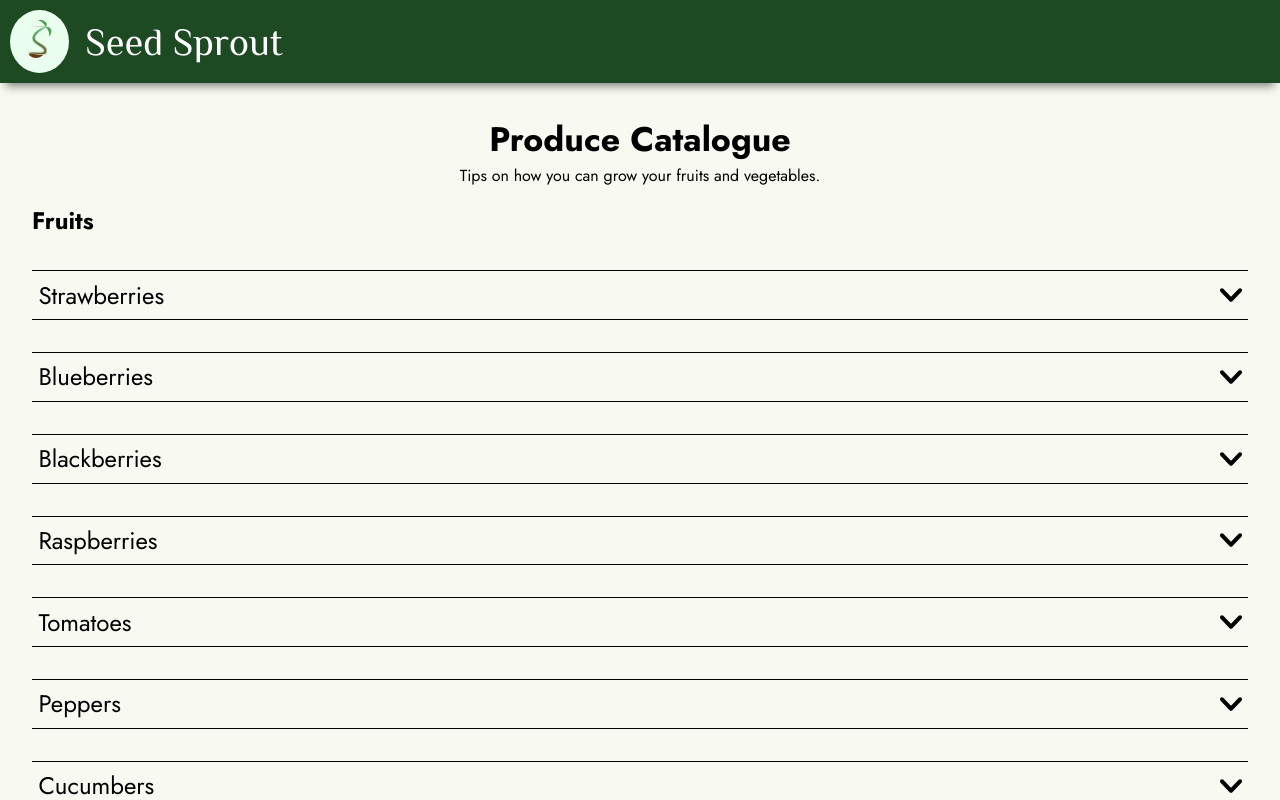
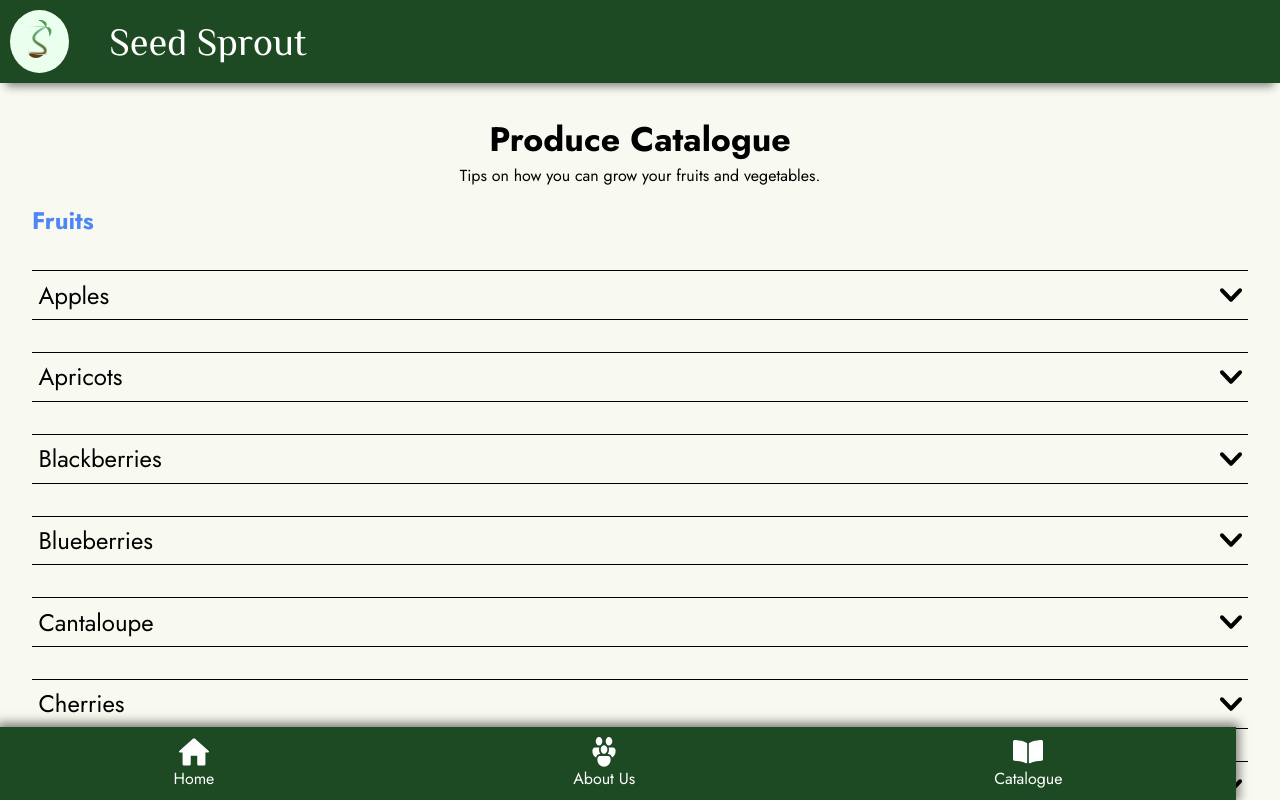
Before and after one commit to anoncoderin/SeedSprout, a Next.js app: page /ProduceCatalogue in a window 1280 px wide. Shown: the top 800 px of the page. Built offline with nearby package versions, Linux system fonts and the light colour scheme.

Commit message:
fixed navbars and adjusted pages

```diff
--- a/components/Accordion/index.js
+++ b/components/Accordion/index.js
@@ -16,14 +16,16 @@ export default function Accordion() {
     }
   };
 
+  const organizedData = fruitsAndVeggiesCatalogue.sort((a, b) => a.title.localeCompare(b.title))
+
   return (
     <>
       {/* Div that contains the entire accordion */}
       <div className={styles.accordion}>
-        <h3 className={styles.itemTypeHeader}>Fruits</h3>
+        <h3 className={styles.itemTypeHeader} style={{ color: 'rgb(var(--fruitBlue))' }}>Fruits</h3>
         {
           /* Maps through fruitsAndVeggiesCatalogue data to make an accordion for each item */
-          fruitsAndVeggiesCatalogue && fruitsAndVeggiesCatalogue.map((item, index) => (
+          organizedData && organizedData.map((item, index) => (
             //Filters through data and grabs items with type === "Vegetable"
             item.type === 'fruit' &&
             <div className={styles.accordionSection} key={index}>
@@ -38,7 +40,6 @@ export default function Accordion() {
               {
                 index === activeIndex && (
                   <div className={styles.accordionContent}>
-                    {/* Need to add information and content and use classNames to distinguish colorus, etc.. */}
                     <h1 className={styles.sectionHeader}>Tips on growing {item.title}</h1>
                     <div ><Image src={item.img} width={292} height={136}/></div>
                     <p className={styles.itemContentP}>
@@ -53,7 +54,7 @@ export default function Accordion() {
         }
         <h3 className={styles.itemTypeHeader}>Vegetables</h3>
         {
-          fruitsAndVeggiesCatalogue && fruitsAndVeggiesCatalogue.map((item, index) => (
+          organizedData && organizedData.map((item, index) => (
             //Filters through data and grabs items with type === "Vegetable"
             item.type === 'Vegetable' &&
             <div className={styles.accordionSection} key={index}>
--- a/components/ResultsNew/index.js
+++ b/components/ResultsNew/index.js
@@ -26,7 +26,7 @@ export default function ResultsNew(userinput) {
         <h2 style={{ color: `rgb(${color})`, margin: 0, marginTop: '1rem' }}>Results</h2>
 
         <span className={styles.p_text}>
-          These {data} are the most suitablefor you to grow based on your
+          These {data} are the most suitable for you to grow<br/> based on your
           results.
         </span>
 
--- a/components/TopBar/TopBar.module.css
+++ b/components/TopBar/TopBar.module.css
@@ -16,6 +16,7 @@
   font-weight: 100;
   font-size: 2.4rem;
   margin: 0;
+  margin-left: 1.5rem;
 }
 
 .logoContainer {
--- a/components/TopBar/index.js
+++ b/components/TopBar/index.js
@@ -6,7 +6,6 @@ export default function TopBar() {
     <div className={styles.navBarContainer}>
       <div className={styles.logoContainer}>
         <Image src='/logo/logo.svg' width={40} height={38} />
-
       </div>
       <h1 className={styles.header}>Seed Sprout</h1>
     </div>
--- a/pages/AboutUs.js
+++ b/pages/AboutUs.js
@@ -2,6 +2,7 @@ import Head from 'next/head'
 import Image from 'next/image'
 import styles from '@/styles/AboutUs.module.css'
 import NavBar from '@/components/NavBar'
+import TopBar from '@/components/TopBar'
 
 
 
@@ -17,6 +18,7 @@ export default function AboutUs() {
                 <link rel="icon" href="/favicon.svg" />
             </Head>
             <main className={styles.main}>
+                <TopBar/>
                 <NavBar />
                 <h1 className={styles.Header}>About Us</h1>
                 <h1 className={styles.Header}>{title}</h1>
--- a/pages/ProduceCatalogue.js
+++ b/pages/ProduceCatalogue.js
@@ -1,7 +1,8 @@
 import Head from 'next/head'
 import styles from '@/styles/ProduceCatalogue.module.css'
 import Accordion from '@/components/Accordion'
-import NavBar from '@/components/TopBar'
+import TopBar from '@/components/TopBar'
+import NavBar from '@/components/NavBar'
 
 export default function ProduceCatalogue() {
     return (
@@ -13,6 +14,7 @@ export default function ProduceCatalogue() {
                 <link rel="icon" href="/favicon.svg" />
             </Head>
             <main className={styles.main}>
+                <TopBar/>
                 <NavBar/>
                 <div className={styles.catalogueContainer}>
                     <div>
--- a/pages/Tutorial.js
+++ b/pages/Tutorial.js
@@ -1,8 +1,9 @@
 import Head from "next/head";
 import Image from "next/image";
 import styles from "@/styles/Tutorial.module.css";
-import NavBar from "@/components/TopBar";
+import TopBar from "@/components/TopBar";
 import Button from "@/components/Button";
+import NavBar from "@/components/NavBar";
 
 
 export default function Tutorial() {
@@ -19,7 +20,8 @@ export default function Tutorial() {
         <link rel="icon" href="/favicon.svg" />
       </Head>
       <main className={styles.main}>
-        <NavBar />
+        <TopBar/>
+        <NavBar/>
         <div className={styles.main_container}>
           <h1 className={styles.h1_size}>Tutorial</h1>
           <div className={styles.para_main}>
--- a/styles/ProduceCatalogue.module.css
+++ b/styles/ProduceCatalogue.module.css
@@ -3,7 +3,7 @@
 .main {
     background-color: var(--beige);
     font-family: 'Jost', sans-serif;
-    height: 100vh;
+   margin-bottom: 4rem;
 }
 
 .pageHeader {
--- a/styles/Tutorial.module.css
+++ b/styles/Tutorial.module.css
@@ -4,7 +4,7 @@
     text-align: center;
     justify-content: center;
     align-items: center;
-    margin-bottom: 2rem;
+    margin-bottom: 6rem;
 }
 
 .h1_size{
```
Also changed, not shown: pages/IntroPage.js (+4 -3 lines), pages/QuizPage.js (+10 -14 lines), styles/Quiz.module.css (+11 -0 lines), 1 other file (tests, documents, lock files or other folders).
